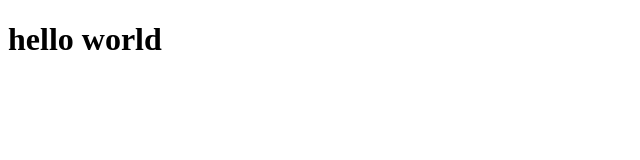
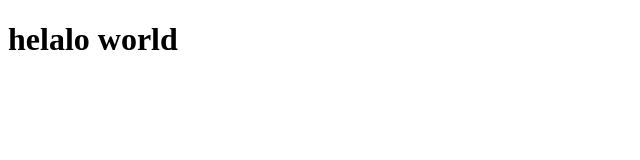
Before and after one commit to paulo-gorris/basa-website, a plain HTML site: page index.html in a window 1280 px wide. Shown: the whole page, without its empty margins (0-640 px from the left). Drawn offline with Linux system fonts and the light colour scheme.

Commit message:
Update index.html

```diff
--- a/index.html
+++ b/index.html
@@ -5,6 +5,6 @@
     <title></title>
   </head>
   <body>
-    <h1>hello world</h1>
+    <h1>helalo world</h1>
   </body>
 </html>
```
